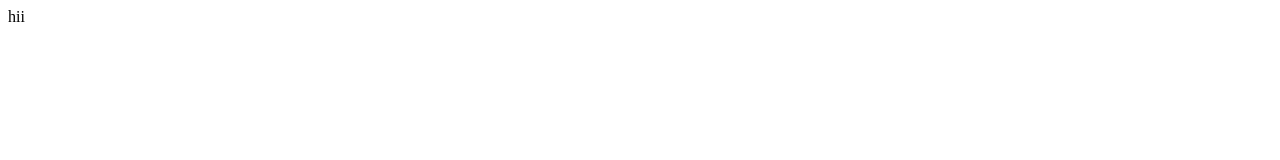
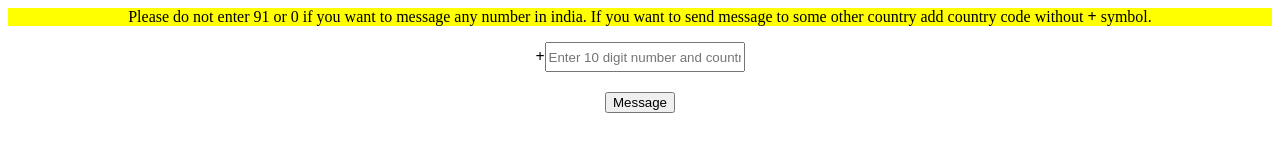
Before and after one commit to itsankit09/itsankit09.github.io, a plain HTML site: page index.html in a window 1280 px wide. Drawn offline with Linux system fonts and the light colour scheme.

Commit message:
Intitla commit

```diff
--- a/index.html
+++ b/index.html
@@ -1 +1,41 @@
-hii
+<html lang="en">
+<head>
+    <meta charset="UTF-8">
+    <meta name="viewport" content="width=device-width, initial-scale=1.0">
+    <meta http-equiv="X-UA-Compatible" content="ie=edge">
+    <title>Document</title>
+</head>
+<body>
+    <style>
+        body{
+            text-align: center;
+        }
+        #phnum{
+            height: 30px;
+            width: 200px;
+        }
+        button{
+            margin: 20px;
+        }
+        p{
+            background-color: yellow
+        }
+    </style>
+    <p>
+        Please do not enter 91 or 0 if you want to message any number in india.
+        If you want to send message to some other country add country code without <b>+</b> symbol.
+    </p>
+    <span><b>+</b></span><input type="text" id="phnum" placeholder="Enter 10 digit number and country code except 91" maxlength="12"/>
+    <br>
+    <button onclick="sendMessage()">Message</button>
+    <script>
+        function sendMessage(){
+            var phNum=document.getElementById('phnum').value
+            if(phNum.length!=12)
+                window.open("https://api.whatsapp.com/send?phone=91"+phNum+"&text=&source=&data=");
+            else
+                window.open("https://api.whatsapp.com/send?phone="+phNum+"&text=&source=&data=");
+        }
+    </script>
+</body>
+</html>
```
